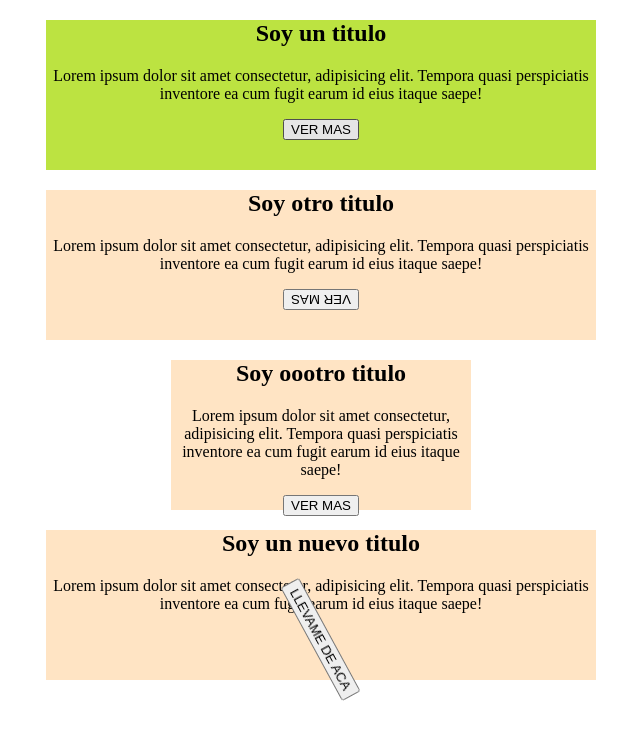
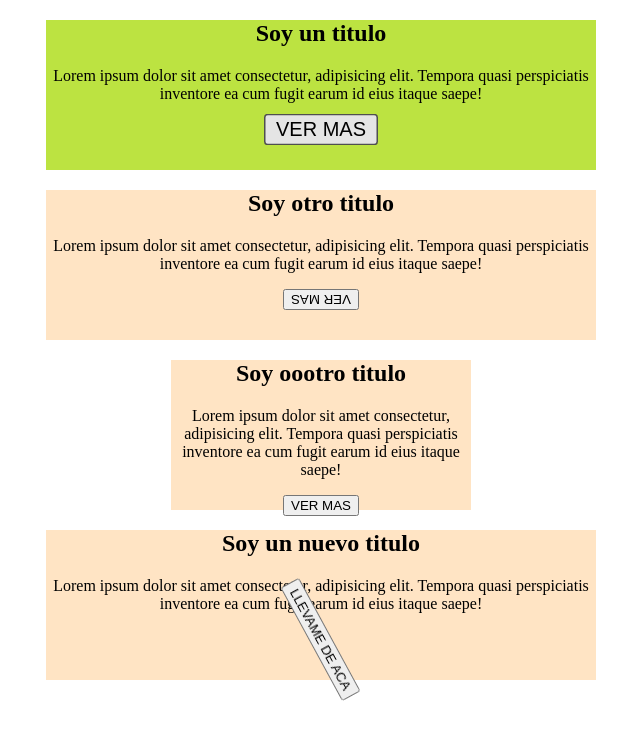
Before and after one commit to matuumdq/primer-repositorio, a plain HTML site: page index.html in a window 1280 px wide. In both pictures the pointer is over the button 640 px from the left and 129 px from the top of the page. Shown: the whole page, without its empty margins (319-959 px from the left). Drawn offline with nearby package versions, Linux system fonts and the light colour scheme.

Commit message:
agregue una transformacion al primer boton

```diff
--- a/css/style.css
+++ b/css/style.css
@@ -15,6 +15,11 @@
     animation-name: gradiente;
     animation-iteration-count: infinite;
     animation-duration: 8s;
+}
+
+.parrafo1 button:hover {
+    transform: scale(1.5);
+    transition: 1s;
 }
 
 .parrafo2 button {
```
